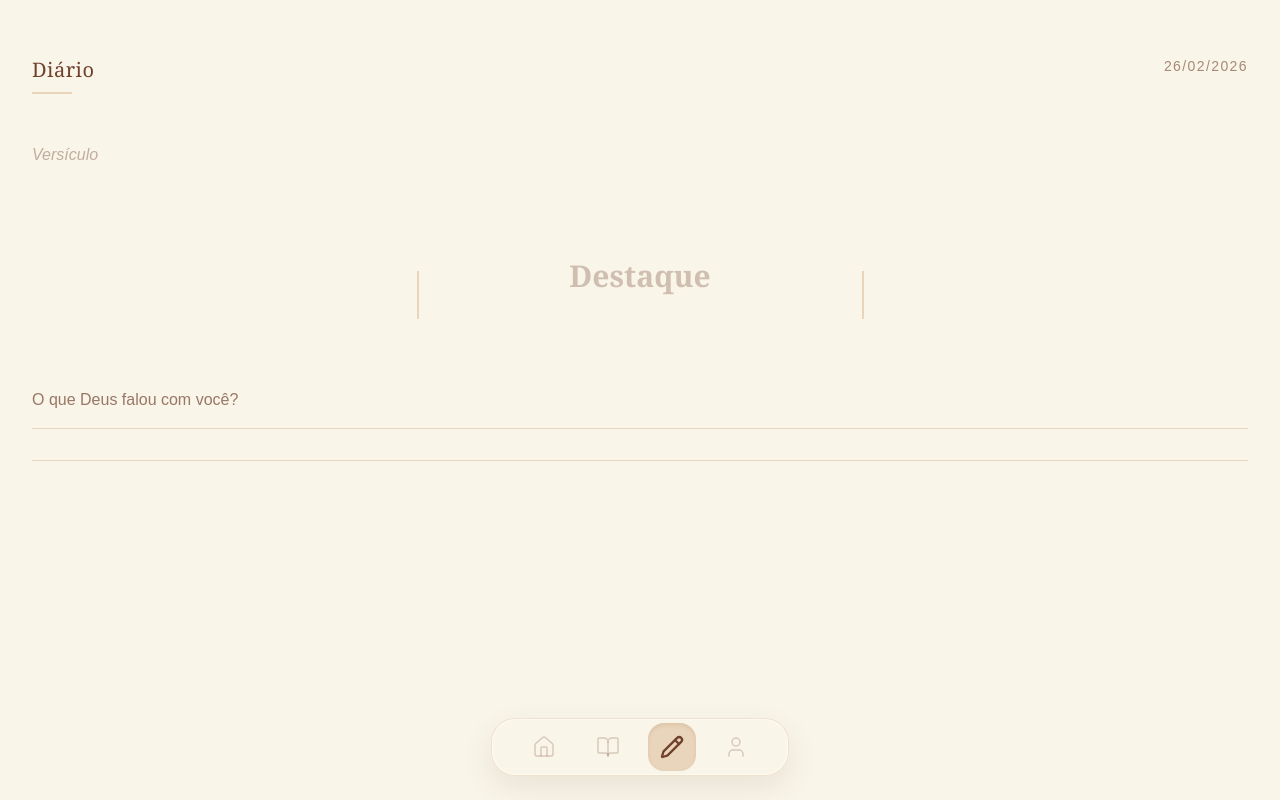
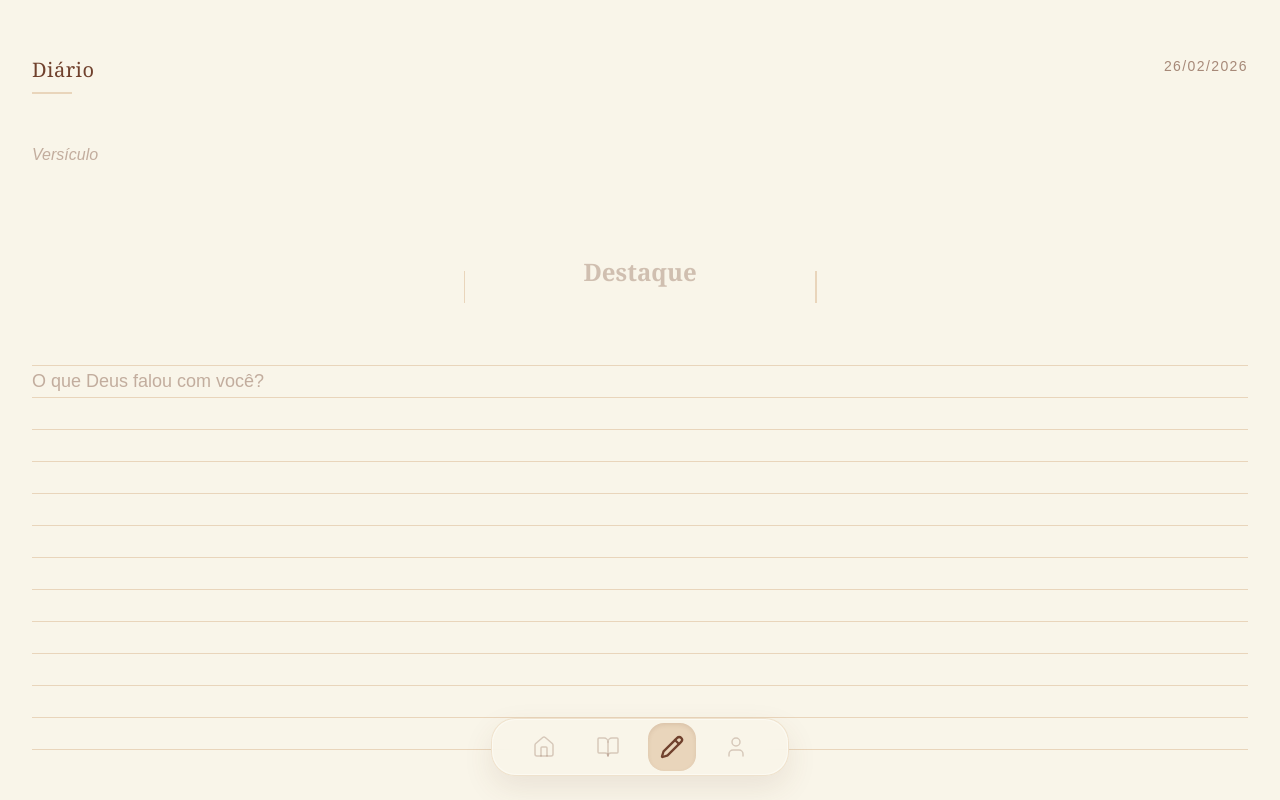
Before and after one commit to michelesannti/no-secreto, a Next.js app: page /diario in a window 1280 px wide. Shown: the top 800 px of the page. Built offline with nearby package versions, Linux system fonts and the light colour scheme.

Commit message:
Diario - ajuste fino destaque e restaurar linhas texto principal

```diff
--- a/app/(app)/diario/page.tsx
+++ b/app/(app)/diario/page.tsx
@@ -3,9 +3,9 @@
 import { useState } from "react";
 
 export default function DiarioPage() {
+  const [versiculo, setVersiculo] = useState("");
   const [destaque, setDestaque] = useState("");
   const [texto, setTexto] = useState("");
-  const [versiculo, setVersiculo] = useState("");
 
   const hoje = new Date().toLocaleDateString("pt-BR");
 
@@ -34,34 +34,29 @@ export default function DiarioPage() {
         className="w-full bg-transparent resize-none outline-none italic text-[#70412d]/60 leading-relaxed mb-14 placeholder:text-[#70412d]/40"
       />
 
-      {/* DESTAQUE COM LINHAS VERTICAIS */}
-      <div className="flex items-center justify-center mb-14">
-        <div className="flex items-center gap-6 w-full justify-center">
+      {/* DESTAQUE COM LINHAS VERTICAIS (menor e mais delicado) */}
+      <div className="flex items-center justify-center mb-12">
+        <div className="flex items-center gap-4">
 
-          <div className="w-[2px] h-12 bg-[#e9d5bb]"></div>
+          <div className="w-[1.5px] h-8 bg-[#e9d5bb]"></div>
 
           <textarea
             value={destaque}
             onChange={(e) => setDestaque(e.target.value)}
             placeholder="Destaque"
-            className="bg-transparent resize-none outline-none font-serif text-3xl font-semibold text-center placeholder:text-[#70412d]/30 leading-tight"
+            className="bg-transparent resize-none outline-none font-serif text-2xl font-semibold text-center placeholder:text-[#70412d]/30 leading-tight"
           />
 
-          <div className="w-[2px] h-12 bg-[#e9d5bb]"></div>
+          <div className="w-[1.5px] h-8 bg-[#e9d5bb]"></div>
 
         </div>
       </div>
 
       {/* TEXTO PRINCIPAL */}
-      <div>
-        <p className="mb-4 text-[#70412d]/70">
-          O que Deus falou com você?
-        </p>
-
       <textarea
         value={texto}
         onChange={(e) => setTexto(e.target.value)}
-          placeholder=""
+        placeholder="O que Deus falou com você?"
         className="
           w-full
           bg-transparent
@@ -74,9 +69,9 @@ export default function DiarioPage() {
         style={{
           backgroundImage: `linear-gradient(to bottom, #e9d5bb 1px, transparent 1px)`,
           backgroundSize: "100% 32px",
+          minHeight: "400px"
         }}
       />
     </div>
-    </div>
   );
 }
```
Lines whose indentation alone changed are shown as unchanged.
